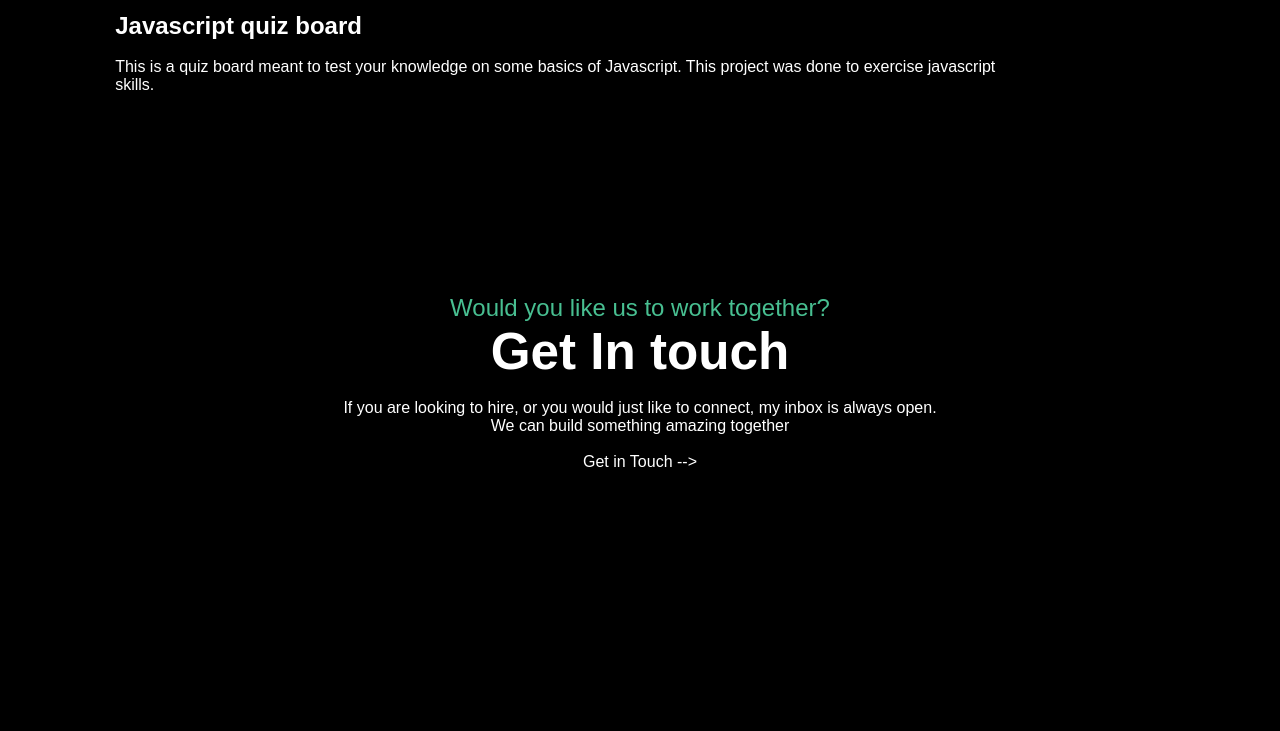
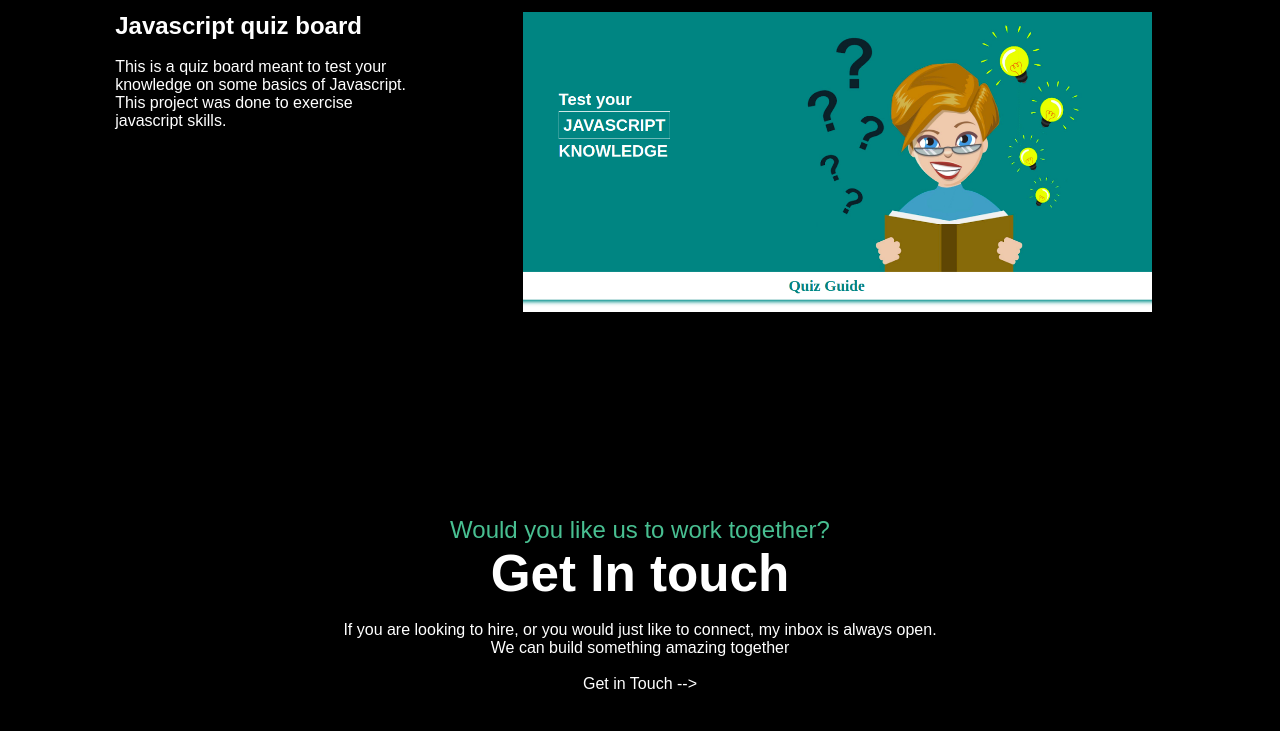
Before and after one commit to CodeRichBob/My-Portfolio, a plain HTML site: page index.html in a window 1280 px wide. Shown: the part 3747-4478 px from the top of the page. Drawn offline with Linux system fonts and the light colour scheme.

Commit message:
add path to quizboard image

```diff
--- a/index.html
+++ b/index.html
@@ -113,7 +113,9 @@
                 <h2>Javascript quiz board</h2> <br>
                 <p>This is a quiz board meant to test your knowledge on some basics of Javascript. This project was done to exercise javascript skills.</p>
             </div>
-            <div class="projectpic"></div>
+            <div class="projectpic">
+                <a href="coderichbob.github.io/find-a-place/" target="_blank"><img src="/images/quizboard.png" alt="" height="300px"></a>
+            </div>
         </div>
     </section>
     <section class="get-in-touch">
```
